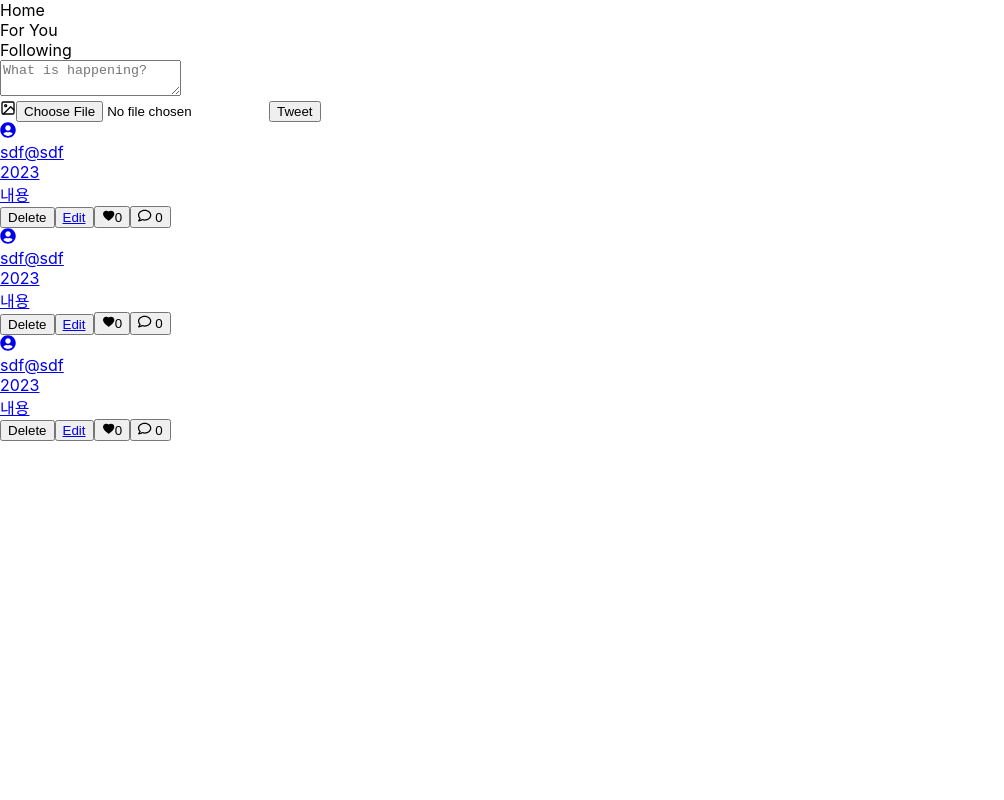
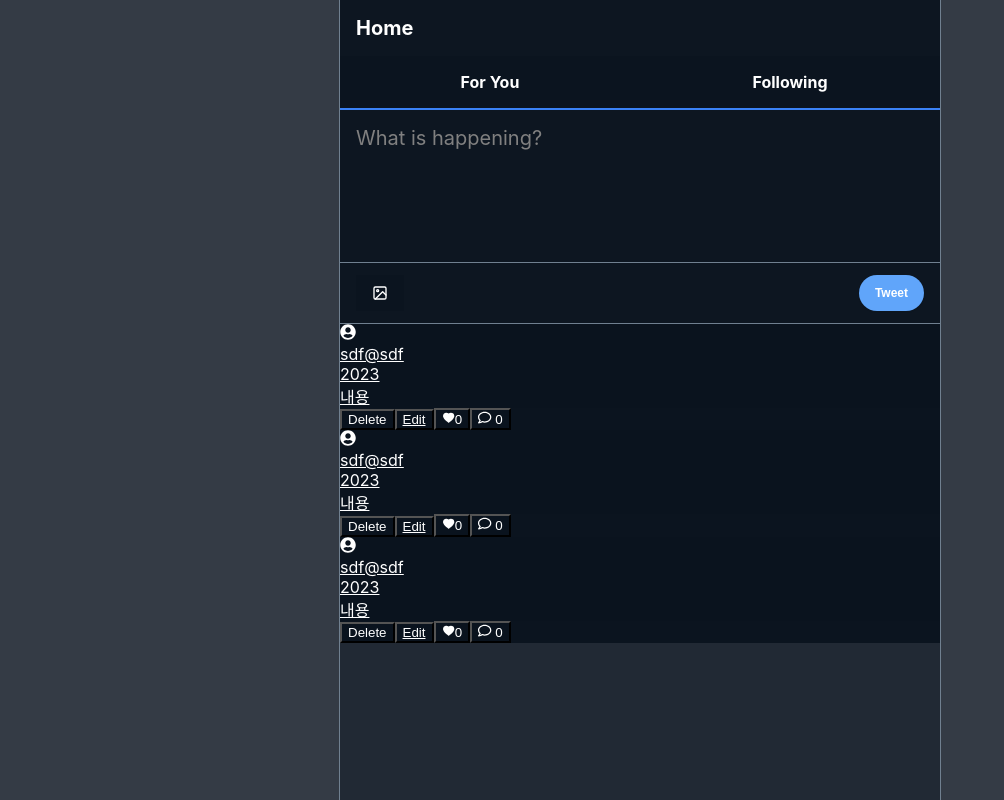
Before and after one commit to dancingKimDH/toy_twitter, a React (Create React App) app: page / in a window 1280 px wide. Shown: the whole page, without its empty margins (0-1004 px from the left). Built offline with nearby package versions, Linux system fonts and the light colour scheme.

Commit message:
homepage design

```diff
--- a/src/index.scss
+++ b/src/index.scss
@@ -1,13 +1,125 @@
+$background: hwb(217 4% 88% / 0.443);
+$activeBg: hsl(192, 36%, 52%);
+$white: #ffffff;
+$border: #708090;
+$primaryColor: #60a5fa;
+$activeBorder: #3b82f6;
+$danger: rgb(195, 60, 60)(211, 54, 54);
+$dagerHover: rgba(255, 0, 0, 0.372);
+$greyText: rgb(128, 128, 128);
+
+
+$font: -apple-system, BlinkMacSystemFont, 'Segoe UI', 'Roboto', 'Oxygen',
+  'Ubuntu', 'Cantarell', 'Fira Sans', 'Droid Sans', 'Helvetica Neue',
+  sans-serif;
+
+// 전체 레이아웃
 body {
   margin: 0;
-  font-family: -apple-system, BlinkMacSystemFont, 'Segoe UI', 'Roboto', 'Oxygen',
-    'Ubuntu', 'Cantarell', 'Fira Sans', 'Droid Sans', 'Helvetica Neue',
-    sans-serif;
+  font-family: $font;
   -webkit-font-smoothing: antialiased;
   -moz-osx-font-smoothing: grayscale;
 }
 
-code {
-  font-family: source-code-pro, Menlo, Monaco, Consolas, 'Courier New',
-    monospace;
+* {
+  background-color: $background;
+  color: $white;
 }
+
+.layout {
+  max-width: 600px;
+  margin: 0 auto;
+  position: relative;
+  border-left: 1px solid $border;
+  border-right: 1px solid $border;
+  min-height: 100vh;
+}
+
+.button {
+  padding: 0.2rem 0.8rem;
+  border-radius: 999px;
+  font-size: 12px;
+  line-height: 1.25rem;
+  font-weight: 600;
+  border: none;
+  cursor: pointer;
+  box-shadow: 0 1px 2px 0 rgba(0, 0, 0, 0.05);
+}
+
+.home {
+  &__title {
+    padding: 16px;
+    font-weight: 700;
+    font-size: 20px;
+  }
+
+  &__tabs {
+    width: 100%;
+    display: grid;
+    grid-template-columns: repeat(2, minmax(0, 1fr));
+  }
+
+  &__tab {
+    text-align: center;
+    font-weight: 500;
+    padding: 16px;
+    cursor: pointer;
+
+    &--active {
+      font-weight: 700;
+      border-bottom: 2px solid $activeBorder;
+    }
+
+    &:hover,
+    &:focus {
+      background-color: $activeBg;
+    }
+  }
+}
+
+.post-form {
+  &__textarea {
+    font-family: $font;
+    min-height: 120px;
+    width: calc(100% - 32px);
+    padding: 16px;
+    display: block;
+    border: none;
+    resize: none;
+    outline: none;
+    font-size: 20px;
+    border-bottom: 1px solid $border;
+
+    &::placeholder {
+      font-family: $font;
+      color: $greyText;
+      font-size: 20px;
+
+    }
+  }
+
+  &__submit-area {
+    display: flex;
+    padding: 0.75rem 1rem;
+    justify-content: space-between;
+    border-bottom: 1px solid $border;
+
+    .post-form__file {
+      display: flex;
+      padding: 0 1rem;
+      flex-direction: column;
+      justify-content: center;
+      cursor: pointer;
+    }
+
+    .hidden {
+      display: none;
+    }
+  }
+
+  &__submit-btn {
+    @extend .button;
+    padding: 0.5rem 1rem;
+    background-color: $primaryColor;
+  }
+}
--- a/src/pages/home/index.tsx
+++ b/src/pages/home/index.tsx
@@ -1,7 +1,7 @@
 import { FiImage } from 'react-icons/fi'
 import { Link } from 'react-router-dom';
 import { FaUserCircle } from 'react-icons/fa'
-import {AiFillHeart} from 'react-icons/ai'
+import { AiFillHeart } from 'react-icons/ai'
 import { FaRegComment } from 'react-icons/fa';
 
 export interface PostProps {
@@ -47,16 +47,17 @@ export default function HomePage() {
             <div>
                 <div className="home">
                     <div className="home__title">Home</div>
-                    <div className="home__tabs"></div>
-                    <div className="home__tab home__tab--active">For You</div>
-                    <div className="home__tab home__tab--active">Following</div>
+                    <div className="home__tabs">
+                        <div className="home__tab home__tab--active">For You</div>
+                        <div className="home__tab home__tab--active">Following</div>
+                    </div>
                 </div>
                 {/* post form */}
                 <form action="" className="post-form">
                     <textarea name="content" id="" className="post-form__textarea" required placeholder="What is happening?"></textarea>
                     <div className="post-form__submit-area">
-                        <label htmlFor="file-input" className='post-from__file'>
-                            <FiImage className='post-form__file-icon' />
+                        <label htmlFor="file-input" className='post-form__file'>
+                            <FiImage className='post-from__file-icon' />
                         </label>
                         <input type="file" name="file-input" id="" accept='image/*' onChange={handleFileUpload} className='hidden' />
                         <input type="submit" value="Tweet" className='post-form__submit-btn' />
@@ -83,8 +84,8 @@ export default function HomePage() {
                                 <button type='button' className='post__edit'>
                                     <Link to={`/posts/edit/${post?.id}`}>Edit</Link>
                                 </button>
-                                <button type='button' className='post__likes'><AiFillHeart/>{post?.likeCount || 0}</button>
-                                <button type='button' className='post__comments'><FaRegComment/> {post?.comments?.length || 0} </button>
+                                <button type='button' className='post__likes'><AiFillHeart />{post?.likeCount || 0}</button>
+                                <button type='button' className='post__comments'><FaRegComment /> {post?.comments?.length || 0} </button>
                             </div>
                         </div>
                     ))}
```
